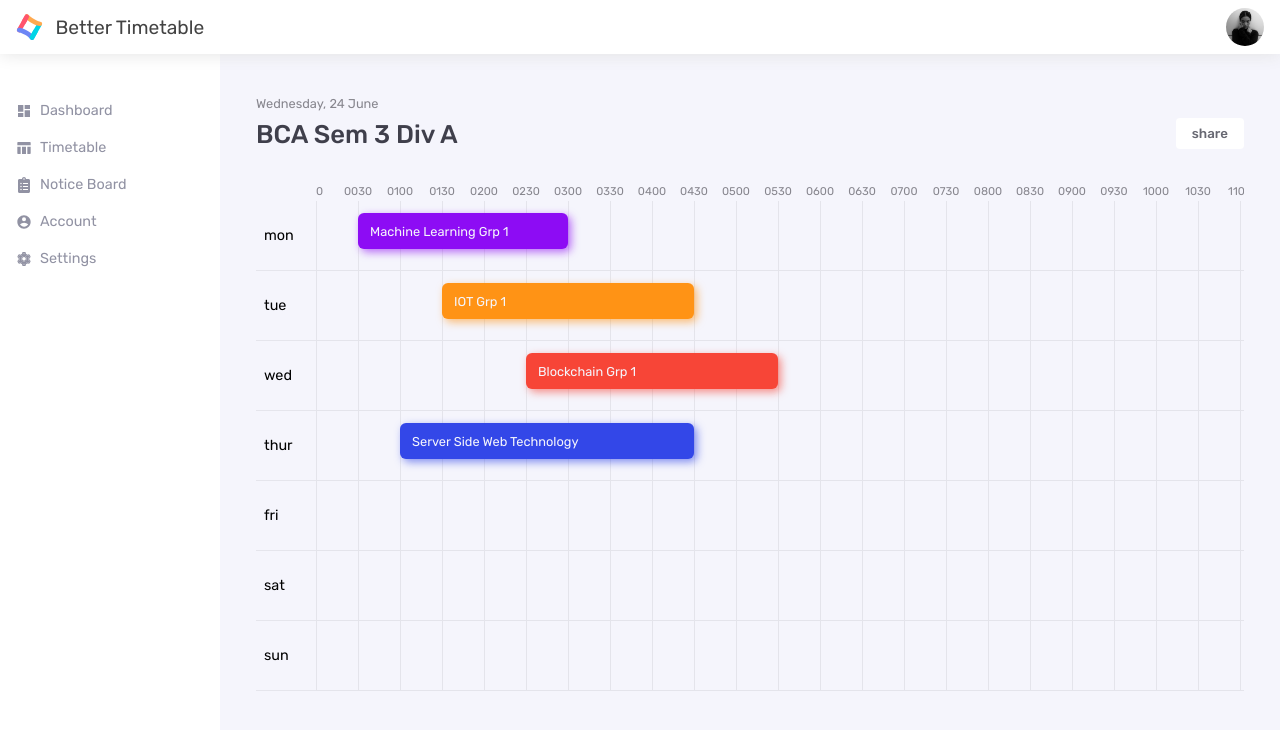
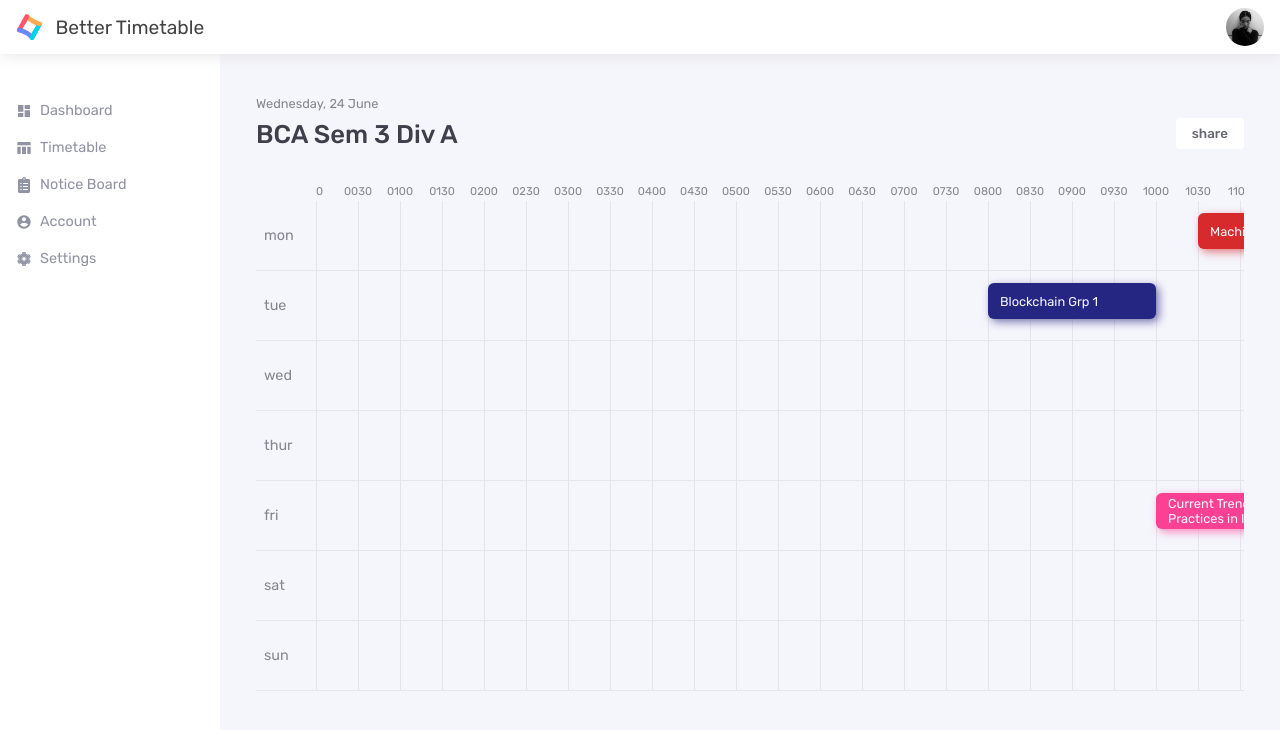
Before and after one commit to mahimabiswas/better-timetable, a React (Create React App) app: page / in a window 1280 px wide. Shown: the top 730 px of the page. Built offline with nearby package versions, Linux system fonts and the light colour scheme.

Commit message:
dynamic classes

```diff
--- a/package.json
+++ b/package.json
@@ -3,6 +3,7 @@
   "version": "0.1.0",
   "private": true,
   "dependencies": {
+    "randomcolor": "^0.6.2",
     "react": "^17.0.2",
     "react-dom": "^17.0.2",
     "react-icons": "^4.3.1",
--- a/src/components/timetable/index.js
+++ b/src/components/timetable/index.js
@@ -1,5 +1,57 @@
 import React from 'react';
 import './styles.scss';
+import randomColor from 'randomcolor';
+
+const schedule = [
+    {
+        label: "Machine Learning Grp 1",
+        from: 1030,
+        to: 1230,
+        day: 1
+    },
+    {
+        label: 'Blockchain Grp 1',
+        from: 800,
+        to: 1000,
+        day: 2
+    },
+    {
+        label: 'Basic Psychology Grp 1',
+        from: 1330,
+        to: 1530,
+        day: 1
+    },
+    {
+        label: 'Introduction to Java Enterprise Framework',
+        from: 1130,
+        to: 1330,
+        day: 2
+    },
+    {
+        label: 'Server Side Web Technology',
+        from: 1300,
+        to: 1530,
+        day: 4
+    },
+    {
+        label: 'Internet of Things Grp 1',
+        from: 1600,
+        to: 1800,
+        day: 2
+    },
+    {
+        label: 'Internet of Things - Grp 1',
+        from: 1630,
+        to: 1830,
+        day: 4
+    },
+    {
+        label: 'Current Trends and Practices in IT',
+        day: 5,
+        from: 1000,
+        to: 1200
+    }
+];
 
 function Top() {
     return (
@@ -13,6 +65,20 @@ function Top() {
 
     )
 }
+
+function getColCount(time) {
+    let ti = true, i = 1, t = 0;
+    while (t < time) {
+        ti = !ti
+        t += 30;
+        if (ti) {
+            t += 40;
+        }
+        i++;
+    }
+    return i;
+}
+
 export default function TimeTable() {
     const times = ["00"];
     for (let t = 30, ti = true; t <= 2400; t += 30, ti = !ti) {
@@ -50,10 +116,23 @@ export default function TimeTable() {
                         )}
                     </div>
                     <div className='classes'>
-                        <div className='class class1'>Machine Learning Grp 1</div>
-                        <div className='class class2'>Blockchain Grp 1</div>
-                        <div className='class class3'>Server Side Web Technology</div>
-                        <div className='class class4'>IOT Grp 1</div>
+                        {schedule.map(_class => (
+                            <div className='class'
+                                style={{
+                                    gridRow: _class.day,
+                                    background: randomColor({
+                                        seed: _class.label,
+                                        luminosity: 'bright'
+                                    }),
+                                    boxShadow: `3px 3px 9px ${randomColor({
+                                        seed: _class.label,
+                                        luminosity: 'bright',
+                                        format: 'hex'
+                                    })}99`,
+                                    gridColumnStart: getColCount(_class.from),
+                                    gridColumnEnd: getColCount(_class.to)
+                                }}>{_class.label}</div>
+                        ))}
                     </div>
                 </div>
             </div>
--- a/src/components/timetable/styles.scss
+++ b/src/components/timetable/styles.scss
@@ -42,6 +42,7 @@ main {
       position: relative;
       .day {
         font-size: 0.9rem;
+        color: #87868e;
         border-bottom: 1.6px solid #9b9aa02d;
         display: flex;
         align-items: center;
@@ -100,32 +101,10 @@ main {
           color: #f5f5fc;
           display: flex;
           justify-content: flex-start;
-          padding-left: 12px;
+          padding: 0 12px;
           align-items: center;
           font-size: 0.8rem;
-        }
-        .class1 {
-          grid-column: 2/7;
-          background-color: #8d0cf4;
-          box-shadow: 3px 3px 9px #8d0cf499;
-        }
-        .class2 {
-          grid-row: 3;
-          grid-column: 6/12;
-          background-color: #f74537;
-          box-shadow: 3px 3px 9px #f7453799;
-        }
-        .class3 {
-          grid-row: 4;
-          grid-column: 3/10;
-          background-color: #3347e8;
-          box-shadow: 3px 3px 9px #3347e899;
-        }
-        .class4 {
-          grid-row: 2;
-          grid-column: 4/10;
-          background-color: #ff9315;
-          box-shadow: 3px 3px 9px #ff931599;
+          font-weight: 400;
         }
       }
     }
```
Also changed, not shown: 1 other file (tests, documents, lock files or other folders).
